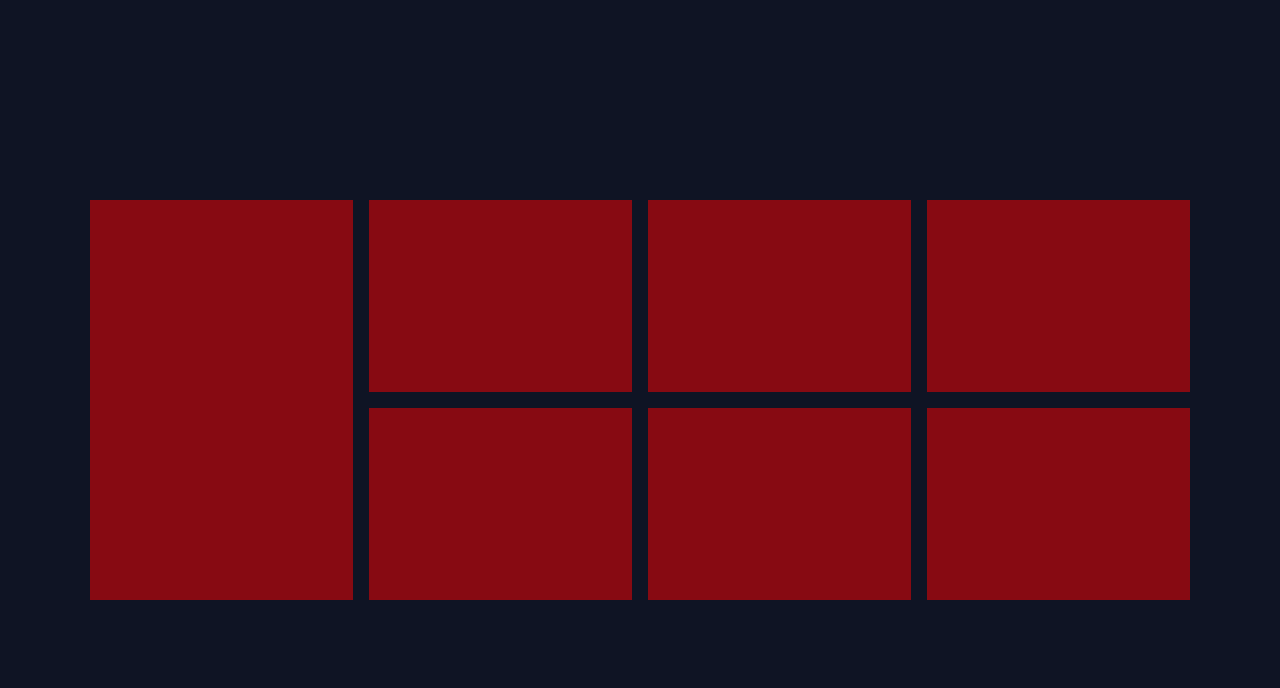
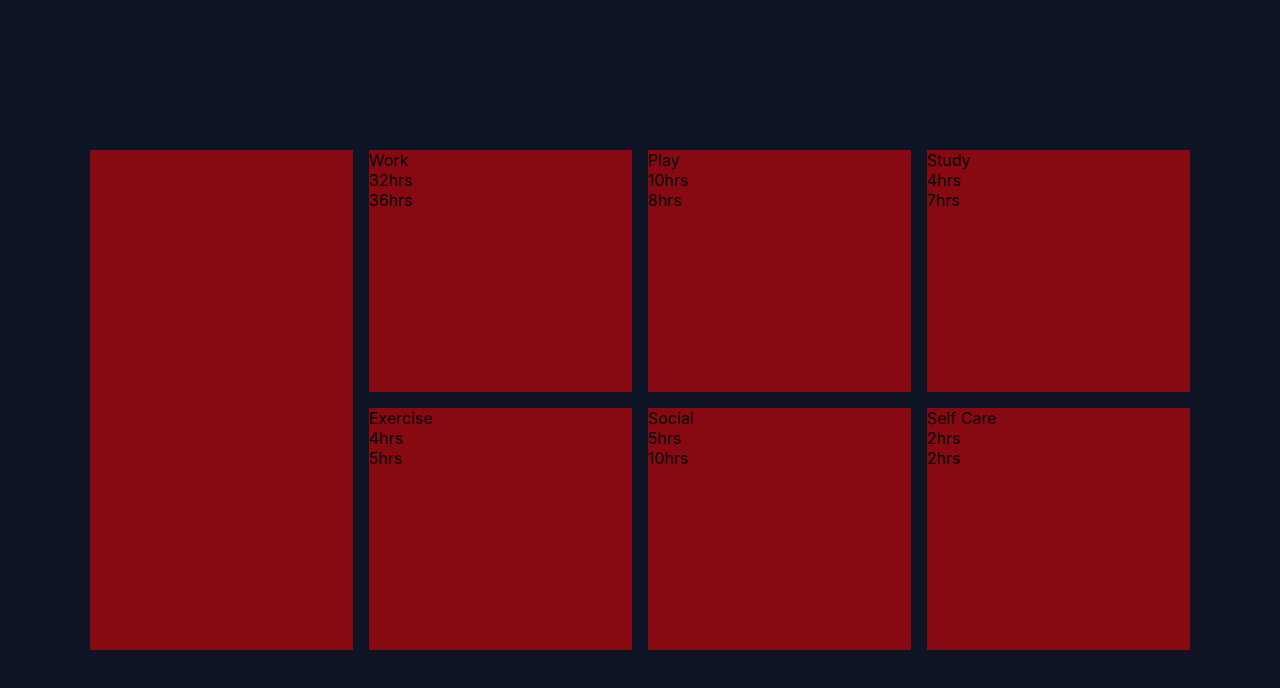
Before and after one commit to steveanthony999/time_tracking_dashboard, a React (Create React App) app: page / in a window 1280 px wide. Shown: the top 688 px of the page. Built offline with nearby package versions, Linux system fonts and the light colour scheme.

Commit message:
added data

```diff
--- a/src/App.css
+++ b/src/App.css
@@ -9,7 +9,7 @@
 
 .container {
   width: 1100px;
-  height: 400px;
+  height: 500px;
   display: grid;
   gap: 1rem;
   grid-template-columns: repeat(4, 1fr);
--- a/src/App.js
+++ b/src/App.js
@@ -1,5 +1,6 @@
 import React from 'react';
 import Card from './components/Card';
+import data from './data';
 
 import './App.css';
 
@@ -8,13 +9,15 @@ function App() {
     <div id='app'>
       <div className='container'>
         <div className='item'></div>
-        <div className='item'></div>
-        <div className='item'></div>
-        <div className='item'></div>
-        <div className='item'></div>
-        <div className='item'></div>
-        <div className='item'></div>
+        {data.map((i) => (
+          <div className='item'>
+            <div>{i.title}</div>
+            <div>{i.timeframes.weekly.current}hrs</div>
+            <div>{i.timeframes.weekly.previous}hrs</div>
+          </div>
+        ))}
       </div>
+      {/* </div> */}
     </div>
   );
 }
--- /dev/null
+++ b/src/data.js
@@ -0,0 +1,106 @@
+const data = [
+  {
+    title: 'Work',
+    timeframes: {
+      daily: {
+        current: 5,
+        previous: 7,
+      },
+      weekly: {
+        current: 32,
+        previous: 36,
+      },
+      monthly: {
+        current: 103,
+        previous: 128,
+      },
+    },
+  },
+  {
+    title: 'Play',
+    timeframes: {
+      daily: {
+        current: 1,
+        previous: 2,
+      },
+      weekly: {
+        current: 10,
+        previous: 8,
+      },
+      monthly: {
+        current: 23,
+        previous: 29,
+      },
+    },
+  },
+  {
+    title: 'Study',
+    timeframes: {
+      daily: {
+        current: 0,
+        previous: 1,
+      },
+      weekly: {
+        current: 4,
+        previous: 7,
+      },
+      monthly: {
+        current: 13,
+        previous: 19,
+      },
+    },
+  },
+  {
+    title: 'Exercise',
+    timeframes: {
+      daily: {
+        current: 1,
+        previous: 1,
+      },
+      weekly: {
+        current: 4,
+        previous: 5,
+      },
+      monthly: {
+        current: 11,
+        previous: 18,
+      },
+    },
+  },
+  {
+    title: 'Social',
+    timeframes: {
+      daily: {
+        current: 1,
+        previous: 3,
+      },
+      weekly: {
+        current: 5,
+        previous: 10,
+      },
+      monthly: {
+        current: 21,
+        previous: 23,
+      },
+    },
+  },
+  {
+    title: 'Self Care',
+    timeframes: {
+      daily: {
+        current: 0,
+        previous: 1,
+      },
+      weekly: {
+        current: 2,
+        previous: 2,
+      },
+      monthly: {
+        current: 7,
+        previous: 11,
+      },
+    },
+  },
+];
+
+export default data;
```
